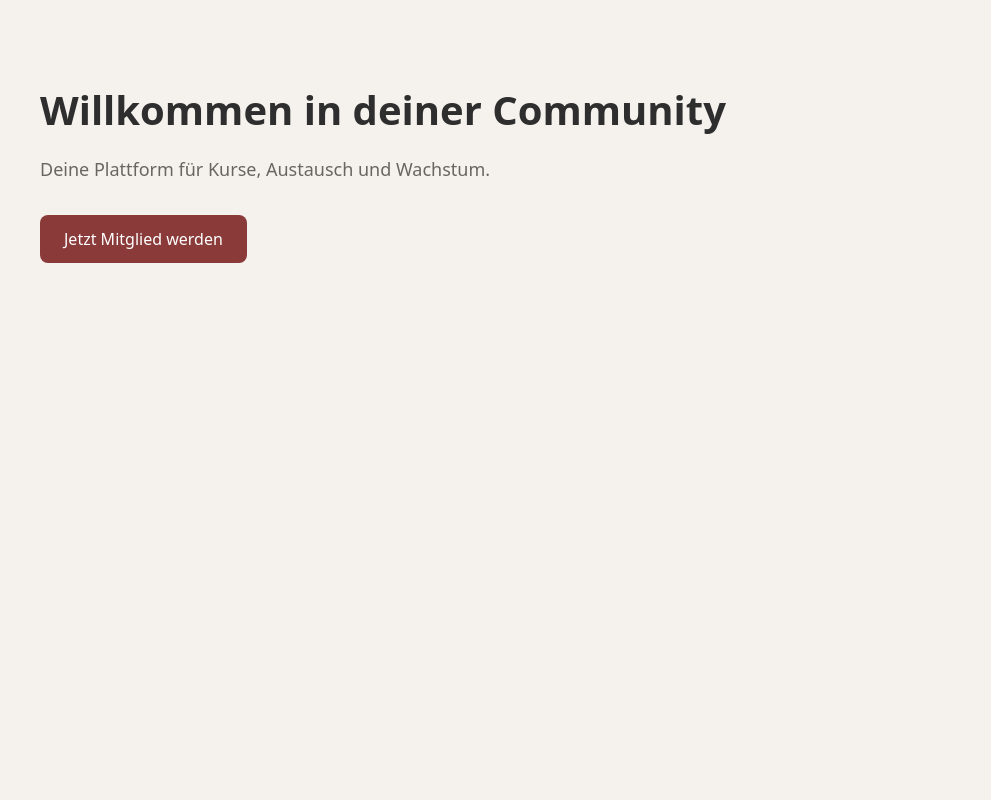
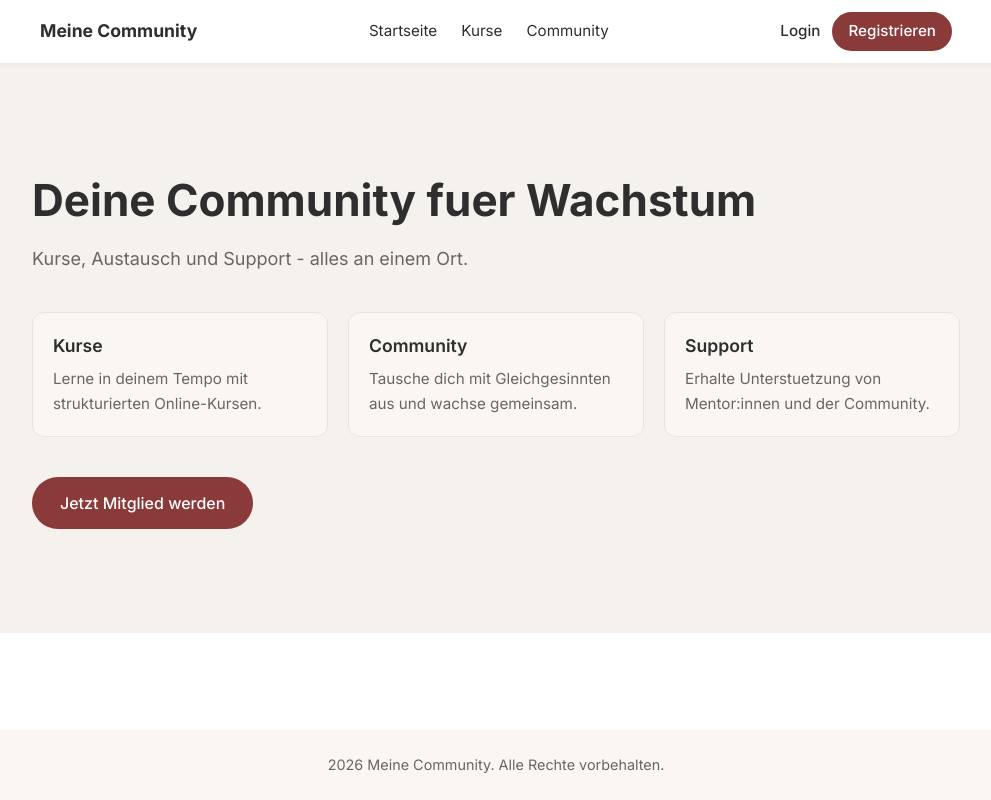
Before and after one commit to JessicaHoeppner/meine-community, a Next.js app: page / in a window 1280 px wide. Shown: the whole page, without its empty margins (144-1135 px from the left). Built offline with nearby package versions, Linux system fonts and the light colour scheme.

Commit message:
Navigation, Startseite und Footer erstellt

```diff
--- a/app/layout.tsx
+++ b/app/layout.tsx
@@ -1,6 +1,8 @@
 import type { Metadata } from "next";
 import { Inter } from "next/font/google";
 import "./globals.css";
+import Navbar from "../src/components/Navbar";
+import Footer from "../src/components/Footer";
 
 const inter = Inter({
   subsets: ["latin"],
@@ -18,7 +20,26 @@ export default function RootLayout({
 }>) {
   return (
     <html lang="en">
-      <body className={`${inter.className} antialiased`}>{children}</body>
+      <body
+        className={`${inter.className} antialiased`}
+        style={{
+          margin: 0,
+          padding: 0,
+          minHeight: "100vh",
+          display: "flex",
+          flexDirection: "column",
+        }}
+      >
+        <Navbar />
+        <main
+          style={{
+            flex: 1,
+          }}
+        >
+          {children}
+        </main>
+        <Footer />
+      </body>
     </html>
   );
 }
--- a/app/page.tsx
+++ b/app/page.tsx
@@ -2,49 +2,105 @@ export default function Home() {
   return (
     <div
       style={{
-        minHeight: "100vh",
-        margin: 0,
-        padding: 0,
         backgroundColor: "#F5F2EE",
+        padding: "64px 16px",
       }}
     >
       <main
         style={{
           maxWidth: "960px",
           margin: "0 auto",
-          padding: "80px 24px",
-          fontFamily: "system-ui, -apple-system, BlinkMacSystemFont, sans-serif",
+          padding: "40px 16px",
         }}
       >
         <h1
           style={{
-            fontSize: "2.5rem",
+            fontSize: "2.75rem",
             fontWeight: 700,
-            marginBottom: "16px",
+            marginBottom: "12px",
             color: "#2E2E2E",
           }}
         >
-          Willkommen in deiner Community
+          Deine Community fuer Wachstum
         </h1>
         <p
           style={{
             fontSize: "1.125rem",
-            marginBottom: "32px",
+            marginBottom: "40px",
             color: "#6B6562",
           }}
         >
-          Deine Plattform für Kurse, Austausch und Wachstum.
+          Kurse, Austausch und Support - alles an einem Ort.
         </p>
+
+        <section
+          style={{
+            display: "grid",
+            gridTemplateColumns: "repeat(3, minmax(0, 1fr))",
+            gap: "20px",
+            marginBottom: "40px",
+          }}
+        >
+          {[
+            {
+              title: "Kurse",
+              description:
+                "Lerne in deinem Tempo mit strukturierten Online-Kursen.",
+            },
+            {
+              title: "Community",
+              description:
+                "Tausche dich mit Gleichgesinnten aus und wachse gemeinsam.",
+            },
+            {
+              title: "Support",
+              description:
+                "Erhalte Unterstuetzung von Mentor:innen und der Community.",
+            },
+          ].map((card) => (
+            <div
+              key={card.title}
+              style={{
+                backgroundColor: "#FAF7F3",
+                border: "1px solid #E8E4E0",
+                borderRadius: "12px",
+                padding: "20px",
+              }}
+            >
+              <h2
+                style={{
+                  fontSize: "1.1rem",
+                  fontWeight: 600,
+                  marginBottom: "8px",
+                  color: "#2E2E2E",
+                }}
+              >
+                {card.title}
+              </h2>
+              <p
+                style={{
+                  fontSize: "0.95rem",
+                  color: "#6B6562",
+                  lineHeight: 1.6,
+                }}
+              >
+                {card.description}
+              </p>
+            </div>
+          ))}
+        </section>
+
         <a
           href="#"
           style={{
             display: "inline-block",
-            padding: "12px 24px",
-            borderRadius: "8px",
+            padding: "14px 28px",
+            borderRadius: "999px",
             backgroundColor: "#8B3A3A",
             color: "#FFFFFF",
             textDecoration: "none",
             fontWeight: 500,
+            fontSize: "1rem",
           }}
         >
           Jetzt Mitglied werden
--- /dev/null
+++ b/src/components/Footer.tsx
@@ -0,0 +1,16 @@
+export default function Footer() {
+  return (
+    <footer
+      style={{
+        marginTop: "auto",
+        padding: "24px 16px",
+        textAlign: "center",
+        backgroundColor: "#FAF7F3",
+        color: "#6B6562",
+        fontSize: "0.9rem",
+      }}
+    >
+      2026 Meine Community. Alle Rechte vorbehalten.
+    </footer>
+  );
+}
--- /dev/null
+++ b/src/components/Navbar.tsx
@@ -0,0 +1,189 @@
+"use client";
+
+import { useEffect, useState } from "react";
+
+export default function Navbar() {
+  const [isMobile, setIsMobile] = useState(false);
+  const [menuOpen, setMenuOpen] = useState(false);
+
+  useEffect(() => {
+    const handleResize = () => {
+      setIsMobile(window.innerWidth < 768);
+    };
+
+    handleResize();
+    window.addEventListener("resize", handleResize);
+
+    return () => {
+      window.removeEventListener("resize", handleResize);
+    };
+  }, []);
+
+  const commonLinkStyle: React.CSSProperties = {
+    cursor: "pointer",
+    color: "#2E2E2E",
+    textDecoration: "none",
+    fontSize: "0.95rem",
+  };
+
+  const navItems = (
+    <div
+      style={{
+        display: "flex",
+        alignItems: "center",
+        gap: "24px",
+      }}
+    >
+      <a href="/" style={commonLinkStyle}>
+        Startseite
+      </a>
+      <a href="/kurse" style={commonLinkStyle}>
+        Kurse
+      </a>
+      <a href="/community" style={commonLinkStyle}>
+        Community
+      </a>
+    </div>
+  );
+
+  const authButtons = (
+    <div
+      style={{
+        display: "flex",
+        alignItems: "center",
+        gap: "12px",
+      }}
+    >
+      <a
+        href="/login"
+        style={{
+          cursor: "pointer",
+          color: "#2E2E2E",
+          textDecoration: "none",
+          fontSize: "0.95rem",
+          fontWeight: 500,
+        }}
+      >
+        Login
+      </a>
+      <a
+        href="/registrieren"
+        style={{
+          cursor: "pointer",
+          padding: "8px 16px",
+          borderRadius: "999px",
+          backgroundColor: "#8B3A3A",
+          color: "#FFFFFF",
+          textDecoration: "none",
+          fontSize: "0.95rem",
+          fontWeight: 500,
+        }}
+      >
+        Registrieren
+      </a>
+    </div>
+  );
+
+  return (
+    <header
+      style={{
+        position: "sticky",
+        top: 0,
+        zIndex: 50,
+        backgroundColor: "#FFFFFF",
+        boxShadow: "0 2px 8px rgba(0, 0, 0, 0.04)",
+      }}
+    >
+      <nav
+        style={{
+          maxWidth: "960px",
+          margin: "0 auto",
+          padding: "12px 24px",
+          display: "flex",
+          alignItems: "center",
+          justifyContent: "space-between",
+        }}
+      >
+        <div
+          style={{
+            fontWeight: 700,
+            fontSize: "1.1rem",
+            color: "#2E2E2E",
+          }}
+        >
+          Meine Community
+        </div>
+
+        {!isMobile && (
+          <>
+            {navItems}
+            {authButtons}
+          </>
+        )}
+
+        {isMobile && (
+          <button
+            type="button"
+            onClick={() => setMenuOpen((open) => !open)}
+            aria-label="Menü öffnen"
+            style={{
+              border: "none",
+              background: "transparent",
+              padding: 0,
+              cursor: "pointer",
+            }}
+          >
+            <span
+              style={{
+                display: "block",
+                width: "20px",
+                height: "2px",
+                backgroundColor: "#2E2E2E",
+                marginBottom: "4px",
+              }}
+            />
+            <span
+              style={{
+                display: "block",
+                width: "20px",
+                height: "2px",
+                backgroundColor: "#2E2E2E",
+                marginBottom: "4px",
+              }}
+            />
+            <span
+              style={{
+                display: "block",
+                width: "20px",
+                height: "2px",
+                backgroundColor: "#2E2E2E",
+              }}
+            />
+          </button>
+        )}
+      </nav>
+
+      {isMobile && menuOpen && (
+        <div
+          style={{
+            padding: "8px 24px 16px",
+            borderTop: "1px solid #E8E4E0",
+            backgroundColor: "#FFFFFF",
+          }}
+        >
+          <div
+            style={{
+              display: "flex",
+              flexDirection: "column",
+              gap: "12px",
+              marginBottom: "12px",
+            }}
+          >
+            {navItems}
+          </div>
+          {authButtons}
+        </div>
+      )}
+    </header>
+  );
+}
```
